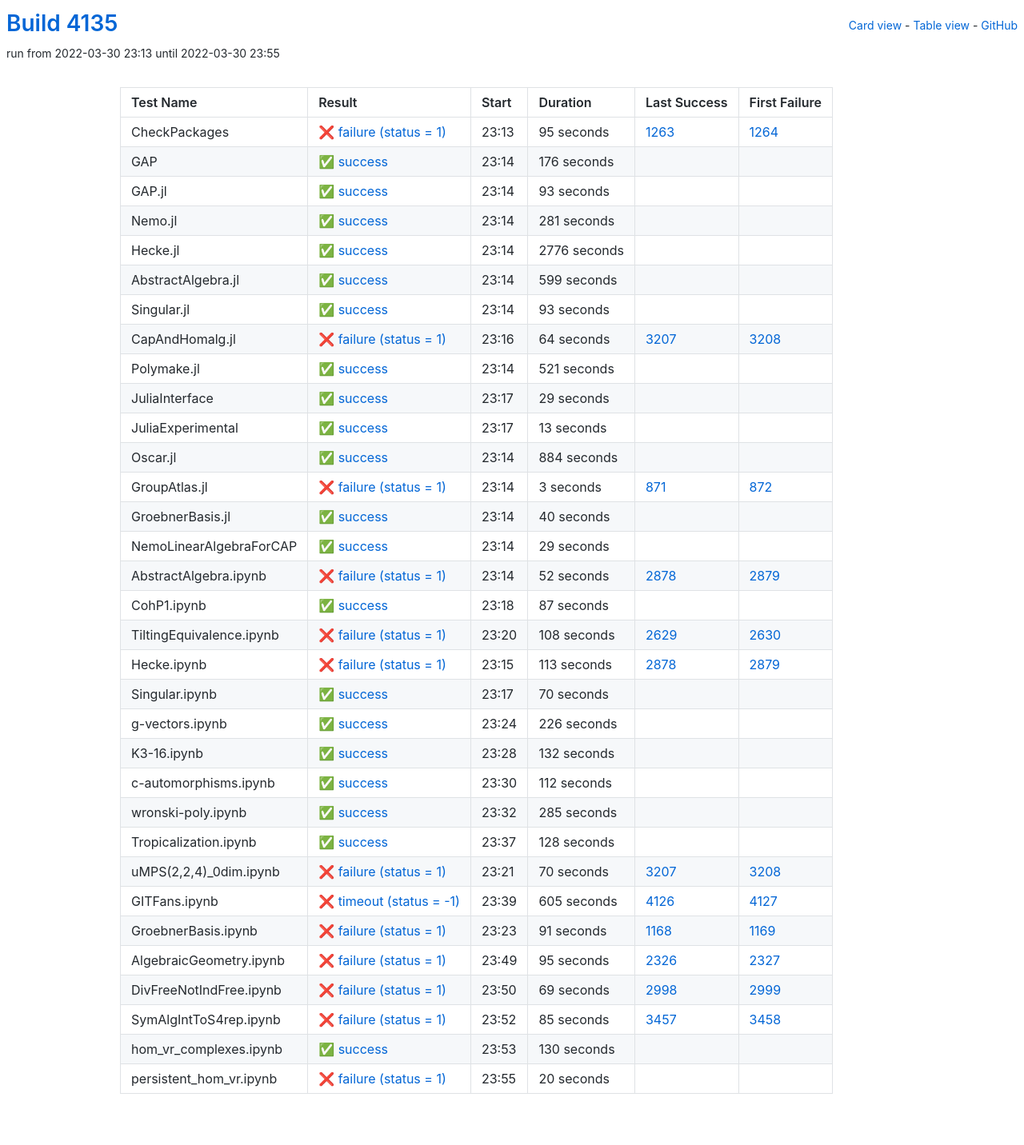
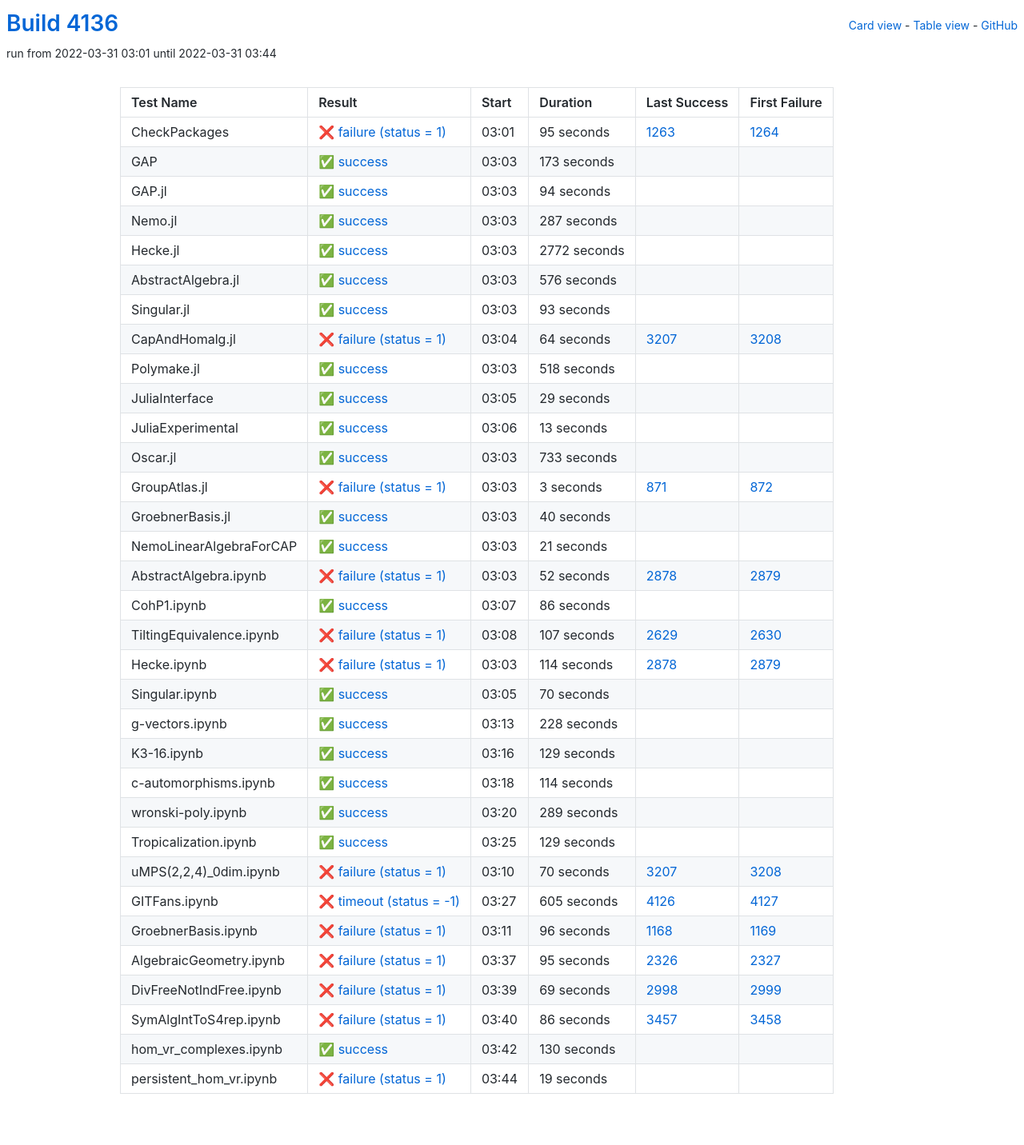
Before and after one commit to oscar-system/oscar-ci-status-stable, a Jekyll site: the page built from table.html, in a window 1280 px wide. Shown: the whole page at 80% size. Built offline with Jekyll 4.4.1, drawn with Linux system fonts in a browser that asks for light colours.

Commit message:
Build #4136

```diff
--- a/_data/ci.yml
+++ b/_data/ci.yml
@@ -1,6 +1,6 @@
 ---
-build: 4135
-build_url: https://oscarci.mathematik.uni-kl.de/job/oscar-stable/4135/
+build: 4136
+build_url: https://oscarci.mathematik.uni-kl.de/job/oscar-stable/4136/
 job: oscar-stable
 organization: oscar-system
 repo: oscar-ci-status-stable
@@ -8,8 +8,8 @@ repourl: https://github.com/oscar-system/oscar-ci-status-stable
 tests:
 - name: CheckPackages
   id: checkpackages
-  log: https://oscarci.mathematik.uni-kl.de/job/oscar-stable/4135/artifact/logs/build-4135/CheckPackages.log
-  start: 2022-03-30 23:13
+  log: https://oscarci.mathematik.uni-kl.de/job/oscar-stable/4136/artifact/logs/build-4136/CheckPackages.log
+  start: 2022-03-31 03:01
   success: false
   exitcode: 1
   status: failure
@@ -20,68 +20,68 @@ tests:
   first_failure_url: https://oscarci.mathematik.uni-kl.de/job/oscar-stable/1264/
 - name: GAP
   id: gap
-  log: https://oscarci.mathematik.uni-kl.de/job/oscar-stable/4135/artifact/logs/build-4135/GAP.log
-  start: 2022-03-30 23:14
+  log: https://oscarci.mathematik.uni-kl.de/job/oscar-stable/4136/artifact/logs/build-4136/GAP.log
+  start: 2022-03-31 03:03
   success: true
   exitcode: 0
   status: success
-  duration: 176
+  duration: 173
   last_success: false
   last_success_url:
   first_failure: false
   first_failure_url:
 - name: GAP.jl
   id: gap-jl
-  log: https://oscarci.mathematik.uni-kl.de/job/oscar-stable/4135/artifact/logs/build-4135/GAP.jl.log
-  start: 2022-03-30 23:14
+  log: https://oscarci.mathematik.uni-kl.de/job/oscar-stable/4136/artifact/logs/build-4136/GAP.jl.log
+  start: 2022-03-31 03:03
   success: true
   exitcode: 0
   status: success
-  duration: 93
+  duration: 94
   last_success: false
   last_success_url:
   first_failure: false
   first_failure_url:
 - name: Nemo.jl
   id: nemo-jl
-  log: https://oscarci.mathematik.uni-kl.de/job/oscar-stable/4135/artifact/logs/build-4135/Nemo.jl.log
-  start: 2022-03-30 23:14
+  log: https://oscarci.mathematik.uni-kl.de/job/oscar-stable/4136/artifact/logs/build-4136/Nemo.jl.log
+  start: 2022-03-31 03:03
   success: true
   exitcode: 0
   status: success
-  duration: 281
+  duration: 287
   last_success: false
   last_success_url:
   first_failure: false
   first_failure_url:
 - name: Hecke.jl
   id: hecke-jl
-  log: https://oscarci.mathematik.uni-kl.de/job/oscar-stable/4135/artifact/logs/build-4135/Hecke.jl.log
-  start: 2022-03-30 23:14
+  log: https://oscarci.mathematik.uni-kl.de/job/oscar-stable/4136/artifact/logs/build-4136/Hecke.jl.log
+  start: 2022-03-31 03:03
   success: true
   exitcode: 0
   status: success
-  duration: 2776
+  duration: 2772
   last_success: false
   last_success_url:
   first_failure: false
   first_failure_url:
 - name: AbstractAlgebra.jl
   id: abstractalgebra-jl
-  log: https://oscarci.mathematik.uni-kl.de/job/oscar-stable/4135/artifact/logs/build-4135/AbstractAlgebra.jl.log
-  start: 2022-03-30 23:14
+  log: https://oscarci.mathematik.uni-kl.de/job/oscar-stable/4136/artifact/logs/build-4136/AbstractAlgebra.jl.log
+  start: 2022-03-31 03:03
   success: true
   exitcode: 0
   status: success
-  duration: 599
+  duration: 576
   last_success: false
   last_success_url:
   first_failure: false
   first_failure_url:
 - name: Singular.jl
   id: singular-jl
-  log: https://oscarci.mathematik.uni-kl.de/job/oscar-stable/4135/artifact/logs/build-4135/Singular.jl.log
-  start: 2022-03-30 23:14
+  log: https://oscarci.mathematik.uni-kl.de/job/oscar-stable/4136/artifact/logs/build-4136/Singular.jl.log
+  start: 2022-03-31 03:03
   success: true
   exitcode: 0
   status: success
@@ -92,8 +92,8 @@ tests:
   first_failure_url:
 - name: CapAndHomalg.jl
   id: capandhomalg-jl
-  log: https://oscarci.mathematik.uni-kl.de/job/oscar-stable/4135/artifact/logs/build-4135/CapAndHomalg.jl.log
-  start: 2022-03-30 23:16
+  log: https://oscarci.mathematik.uni-kl.de/job/oscar-stable/4136/artifact/logs/build-4136/CapAndHomalg.jl.log
+  start: 2022-03-31 03:04
   success: false
   exitcode: 1
   status: failure
@@ -104,20 +104,20 @@ tests:
   first_failure_url: https://oscarci.mathematik.uni-kl.de/job/oscar-stable/3208/
 - name: Polymake.jl
   id: polymake-jl
-  log: https://oscarci.mathematik.uni-kl.de/job/oscar-stable/4135/artifact/logs/build-4135/Polymake.jl.log
-  start: 2022-03-30 23:14
+  log: https://oscarci.mathematik.uni-kl.de/job/oscar-stable/4136/artifact/logs/build-4136/Polymake.jl.log
+  start: 2022-03-31 03:03
   success: true
   exitcode: 0
   status: success
-  duration: 521
+  duration: 518
   last_success: false
   last_success_url:
   first_failure: false
   first_failure_url:
 - name: JuliaInterface
   id: juliainterface
-  log: https://oscarci.mathematik.uni-kl.de/job/oscar-stable/4135/artifact/logs/build-4135/JuliaInterface.log
-  start: 2022-03-30 23:17
+  log: https://oscarci.mathematik.uni-kl.de/job/oscar-stable/4136/artifact/logs/build-4136/JuliaInterface.log
+  start: 2022-03-31 03:05
   success: true
   exitcode: 0
   status: success
@@ -128,8 +128,8 @@ tests:
   first_failure_url:
 - name: JuliaExperimental
   id: juliaexperimental
-  log: https://oscarci.mathematik.uni-kl.de/job/oscar-stable/4135/artifact/logs/build-4135/JuliaExperimental.log
-  start: 2022-03-30 23:17
+  log: https://oscarci.mathematik.uni-kl.de/job/oscar-stable/4136/artifact/logs/build-4136/JuliaExperimental.log
+  start: 2022-03-31 03:06
   success: true
   exitcode: 0
   status: success
@@ -140,20 +140,20 @@ tests:
   first_failure_url:
 - name: Oscar.jl
   id: oscar-jl
-  log: https://oscarci.mathematik.uni-kl.de/job/oscar-stable/4135/artifact/logs/build-4135/Oscar.jl.log
-  start: 2022-03-30 23:14
+  log: https://oscarci.mathematik.uni-kl.de/job/oscar-stable/4136/artifact/logs/build-4136/Oscar.jl.log
+  start: 2022-03-31 03:03
   success: true
   exitcode: 0
   status: success
-  duration: 884
+  duration: 733
   last_success: false
   last_success_url:
   first_failure: false
   first_failure_url:
 - name: GroupAtlas.jl
   id: groupatlas-jl
-  log: https://oscarci.mathematik.uni-kl.de/job/oscar-stable/4135/artifact/logs/build-4135/GroupAtlas.jl.log
-  start: 2022-03-30 23:14
+  log: https://oscarci.mathematik.uni-kl.de/job/oscar-stable/4136/artifact/logs/build-4136/GroupAtlas.jl.log
+  start: 2022-03-31 03:03
   success: false
   exitcode: 1
   status: failure
@@ -164,8 +164,8 @@ tests:
   first_failure_url: https://oscarci.mathematik.uni-kl.de/job/oscar-stable/872/
 - name: GroebnerBasis.jl
   id: groebnerbasis-jl
-  log: https://oscarci.mathematik.uni-kl.de/job/oscar-stable/4135/artifact/logs/build-4135/GroebnerBasis.jl.log
-  start: 2022-03-30 23:14
+  log: https://oscarci.mathematik.uni-kl.de/job/oscar-stable/4136/artifact/logs/build-4136/GroebnerBasis.jl.log
+  start: 2022-03-31 03:03
   success: true
   exitcode: 0
   status: success
@@ -176,20 +176,20 @@ tests:
   first_failure_url:
 - name: NemoLinearAlgebraForCAP
   id: nemolinearalgebraforcap
-  log: https://oscarci.mathematik.uni-kl.de/job/oscar-stable/4135/artifact/logs/build-4135/NemoLinearAlgebraForCAP.log
-  start: 2022-03-30 23:14
+  log: https://oscarci.mathematik.uni-kl.de/job/oscar-stable/4136/artifact/logs/build-4136/NemoLinearAlgebraForCAP.log
+  start: 2022-03-31 03:03
   success: true
   exitcode: 0
   status: success
-  duration: 29
+  duration: 21
   last_success: false
   last_success_url:
   first_failure: false
   first_failure_url:
 - name: AbstractAlgebra.ipynb
   id: abstractalgebra-ipynb
-  log: https://oscarci.mathematik.uni-kl.de/job/oscar-stable/4135/artifact/logs/build-4135/AbstractAlgebra.ipynb.log
-  start: 2022-03-30 23:14
+  log: https://oscarci.mathematik.uni-kl.de/job/oscar-stable/4136/artifact/logs/build-4136/AbstractAlgebra.ipynb.log
+  start: 2022-03-31 03:03
   success: false
   exitcode: 1
   status: failure
@@ -200,44 +200,44 @@ tests:
   first_failure_url: https://oscarci.mathematik.uni-kl.de/job/oscar-stable/2879/
 - name: CohP1.ipynb
   id: cohp1-ipynb
-  log: https://oscarci.mathematik.uni-kl.de/job/oscar-stable/4135/artifact/logs/build-4135/CohP1.ipynb.log
-  start: 2022-03-30 23:18
+  log: https://oscarci.mathematik.uni-kl.de/job/oscar-stable/4136/artifact/logs/build-4136/CohP1.ipynb.log
+  start: 2022-03-31 03:07
   success: true
   exitcode: 0
   status: success
-  duration: 87
+  duration: 86
   last_success: false
   last_success_url:
   first_failure: false
   first_failure_url:
 - name: TiltingEquivalence.ipynb
   id: tiltingequivalence-ipynb
-  log: https://oscarci.mathematik.uni-kl.de/job/oscar-stable/4135/artifact/logs/build-4135/TiltingEquivalence.ipynb.log
-  start: 2022-03-30 23:20
+  log: https://oscarci.mathematik.uni-kl.de/job/oscar-stable/4136/artifact/logs/build-4136/TiltingEquivalence.ipynb.log
+  start: 2022-03-31 03:08
   success: false
   exitcode: 1
   status: failure
-  duration: 108
+  duration: 107
   last_success: 2629
   last_success_url: https://oscarci.mathematik.uni-kl.de/job/oscar-stable/2629/
   first_failure: 2630
   first_failure_url: https://oscarci.mathematik.uni-kl.de/job/oscar-stable/2630/
 - name: Hecke.ipynb
   id: hecke-ipynb
-  log: https://oscarci.mathematik.uni-kl.de/job/oscar-stable/4135/artifact/logs/build-4135/Hecke.ipynb.log
-  start: 2022-03-30 23:15
+  log: https://oscarci.mathematik.uni-kl.de/job/oscar-stable/4136/artifact/logs/build-4136/Hecke.ipynb.log
+  start: 2022-03-31 03:03
   success: false
   exitcode: 1
   status: failure
-  duration: 113
+  duration: 114
   last_success: 2878
   last_success_url: https://oscarci.mathematik.uni-kl.de/job/oscar-stable/2878/
   first_failure: 2879
   first_failure_url: https://oscarci.mathematik.uni-kl.de/job/oscar-stable/2879/
 - name: Singular.ipynb
   id: singular-ipynb
-  log: https://oscarci.mathematik.uni-kl.de/job/oscar-stable/4135/artifact/logs/build-4135/Singular.ipynb.log
-  start: 2022-03-30 23:17
+  log: https://oscarci.mathematik.uni-kl.de/job/oscar-stable/4136/artifact/logs/build-4136/Singular.ipynb.log
+  start: 2022-03-31 03:05
   success: true
   exitcode: 0
   status: success
@@ -248,68 +248,68 @@ tests:
   first_failure_url:
 - name: g-vectors.ipynb
   id: g-vectors-ipynb
-  log: https://oscarci.mathematik.uni-kl.de/job/oscar-stable/4135/artifact/logs/build-4135/g-vectors.ipynb.log
-  start: 2022-03-30 23:24
+  log: https://oscarci.mathematik.uni-kl.de/job/oscar-stable/4136/artifact/logs/build-4136/g-vectors.ipynb.log
+  start: 2022-03-31 03:13
   success: true
   exitcode: 0
   status: success
-  duration: 226
+  duration: 228
   last_success: false
   last_success_url:
   first_failure: false
   first_failure_url:
 - name: K3-16.ipynb
   id: k3-16-ipynb
-  log: https://oscarci.mathematik.uni-kl.de/job/oscar-stable/4135/artifact/logs/build-4135/K3-16.ipynb.log
-  start: 2022-03-30 23:28
+  log: https://oscarci.mathematik.uni-kl.de/job/oscar-stable/4136/artifact/logs/build-4136/K3-16.ipynb.log
+  start: 2022-03-31 03:16
   success: true
   exitcode: 0
   status: success
-  duration: 132
+  duration: 129
   last_success: false
   last_success_url:
   first_failure: false
   first_failure_url:
 - name: c-automorphisms.ipynb
   id: c-automorphisms-ipynb
-  log: https://oscarci.mathematik.uni-kl.de/job/oscar-stable/4135/artifact/logs/build-4135/c-automorphisms.ipynb.log
-  start: 2022-03-30 23:30
+  log: https://oscarci.mathematik.uni-kl.de/job/oscar-stable/4136/artifact/logs/build-4136/c-automorphisms.ipynb.log
+  start: 2022-03-31 03:18
   success: true
   exitcode: 0
   status: success
-  duration: 112
+  duration: 114
   last_success: false
   last_success_url:
   first_failure: false
   first_failure_url:
 - name: wronski-poly.ipynb
   id: wronski-poly-ipynb
-  log: https://oscarci.mathematik.uni-kl.de/job/oscar-stable/4135/artifact/logs/build-4135/wronski-poly.ipynb.log
-  start: 2022-03-30 23:32
+  log: https://oscarci.mathematik.uni-kl.de/job/oscar-stable/4136/artifact/logs/build-4136/wronski-poly.ipynb.log
+  start: 2022-03-31 03:20
   success: true
   exitcode: 0
   status: success
-  duration: 285
+  duration: 289
   last_success: false
   last_success_url:
   first_failure: false
   first_failure_url:
 - name: Tropicalization.ipynb
   id: tropicalization-ipynb
-  log: https://oscarci.mathematik.uni-kl.de/job/oscar-stable/4135/artifact/logs/build-4135/Tropicalization.ipynb.log
-  start: 2022-03-30 23:37
+  log: https://oscarci.mathematik.uni-kl.de/job/oscar-stable/4136/artifact/logs/build-4136/Tropicalization.ipynb.log
+  start: 2022-03-31 03:25
   success: true
   exitcode: 0
   status: success
-  duration: 128
+  duration: 129
   last_success: false
   last_success_url:
   first_failure: false
   first_failure_url:
 - name: uMPS(2,2,4)_0dim.ipynb
   id: umps-2-2-4-0dim-ipynb
-  log: https://oscarci.mathematik.uni-kl.de/job/oscar-stable/4135/artifact/logs/build-4135/uMPS-2-2-4-_0dim.ipynb.log
-  start: 2022-03-30 23:21
+  log: https://oscarci.mathematik.uni-kl.de/job/oscar-stable/4136/artifact/logs/build-4136/uMPS-2-2-4-_0dim.ipynb.log
+  start: 2022-03-31 03:10
   success: false
   exitcode: 1
   status: failure
@@ -320,8 +320,8 @@ tests:
   first_failure_url: https://oscarci.mathematik.uni-kl.de/job/oscar-stable/3208/
 - name: GITFans.ipynb
   id: gitfans-ipynb
-  log: https://oscarci.mathematik.uni-kl.de/job/oscar-stable/4135/artifact/logs/build-4135/GITFans.ipynb.log
-  start: 2022-03-30 23:39
+  log: https://oscarci.mathematik.uni-kl.de/job/oscar-stable/4136/artifact/logs/build-4136/GITFans.ipynb.log
+  start: 2022-03-31 03:27
   success: false
   exitcode: -1
   status: timeout
@@ -332,20 +332,20 @@ tests:
   first_failure_url: https://oscarci.mathematik.uni-kl.de/job/oscar-stable/4127/
 - name: GroebnerBasis.ipynb
   id: groebnerbasis-ipynb
-  log: https://oscarci.mathematik.uni-kl.de/job/oscar-stable/4135/artifact/logs/build-4135/GroebnerBasis.ipynb.log
-  start: 2022-03-30 23:23
+  log: https://oscarci.mathematik.uni-kl.de/job/oscar-stable/4136/artifact/logs/build-4136/GroebnerBasis.ipynb.log
+  start: 2022-03-31 03:11
   success: false
   exitcode: 1
   status: failure
-  duration: 91
+  duration: 96
   last_success: 1168
   last_success_url: https://oscarci.mathematik.uni-kl.de/job/oscar-stable/1168/
   first_failure: 1169
   first_failure_url: https://oscarci.mathematik.uni-kl.de/job/oscar-stable/1169/
 - name: AlgebraicGeometry.ipynb
   id: algebraicgeometry-ipynb
-  log: https://oscarci.mathematik.uni-kl.de/job/oscar-stable/4135/artifact/logs/build-4135/AlgebraicGeometry.ipynb.log
-  start: 2022-03-30 23:49
+  log: https://oscarci.mathematik.uni-kl.de/job/oscar-stable/4136/artifact/logs/build-4136/AlgebraicGeometry.ipynb.log
+  start: 2022-03-31 03:37
   success: false
   exitcode: 1
   status: failure
@@ -356,8 +356,8 @@ tests:
   first_failure_url: https://oscarci.mathematik.uni-kl.de/job/oscar-stable/2327/
 - name: DivFreeNotIndFree.ipynb
   id: divfreenotindfree-ipynb
-  log: https://oscarci.mathematik.uni-kl.de/job/oscar-stable/4135/artifact/logs/build-4135/DivFreeNotIndFree.ipynb.log
-  start: 2022-03-30 23:50
+  log: https://oscarci.mathematik.uni-kl.de/job/oscar-stable/4136/artifact/logs/build-4136/DivFreeNotIndFree.ipynb.log
+  start: 2022-03-31 03:39
   success: false
   exitcode: 1
   status: failure
@@ -368,20 +368,20 @@ tests:
   first_failure_url: https://oscarci.mathematik.uni-kl.de/job/oscar-stable/2999/
 - name: SymAlgIntToS4rep.ipynb
   id: symalginttos4rep-ipynb
-  log: https://oscarci.mathematik.uni-kl.de/job/oscar-stable/4135/artifact/logs/build-4135/SymAlgIntToS4rep.ipynb.log
-  start: 2022-03-30 23:52
+  log: https://oscarci.mathematik.uni-kl.de/job/oscar-stable/4136/artifact/logs/build-4136/SymAlgIntToS4rep.ipynb.log
+  start: 2022-03-31 03:40
   success: false
   exitcode: 1
   status: failure
-  duration: 85
+  duration: 86
   last_success: 3457
   last_success_url: https://oscarci.mathematik.uni-kl.de/job/oscar-stable/3457/
   first_failure: 3458
   first_failure_url: https://oscarci.mathematik.uni-kl.de/job/oscar-stable/3458/
 - name: hom_vr_complexes.ipynb
   id: hom-vr-complexes-ipynb
-  log: https://oscarci.mathematik.uni-kl.de/job/oscar-stable/4135/artifact/logs/build-4135/hom_vr_complexes.ipynb.log
-  start: 2022-03-30 23:53
+  log: https://oscarci.mathematik.uni-kl.de/job/oscar-stable/4136/artifact/logs/build-4136/hom_vr_complexes.ipynb.log
+  start: 2022-03-31 03:42
   success: true
   exitcode: 0
   status: success
@@ -392,12 +392,12 @@ tests:
   first_failure_url:
 - name: persistent_hom_vr.ipynb
   id: persistent-hom-vr-ipynb
-  log: https://oscarci.mathematik.uni-kl.de/job/oscar-stable/4135/artifact/logs/build-4135/persistent_hom_vr.ipynb.log
-  start: 2022-03-30 23:55
+  log: https://oscarci.mathematik.uni-kl.de/job/oscar-stable/4136/artifact/logs/build-4136/persistent_hom_vr.ipynb.log
+  start: 2022-03-31 03:44
   success: false
   exitcode: 1
   status: failure
-  duration: 20
+  duration: 19
   last_success: false
   last_success_url:
   first_failure: false
```
Also changed, not shown: README.md.
